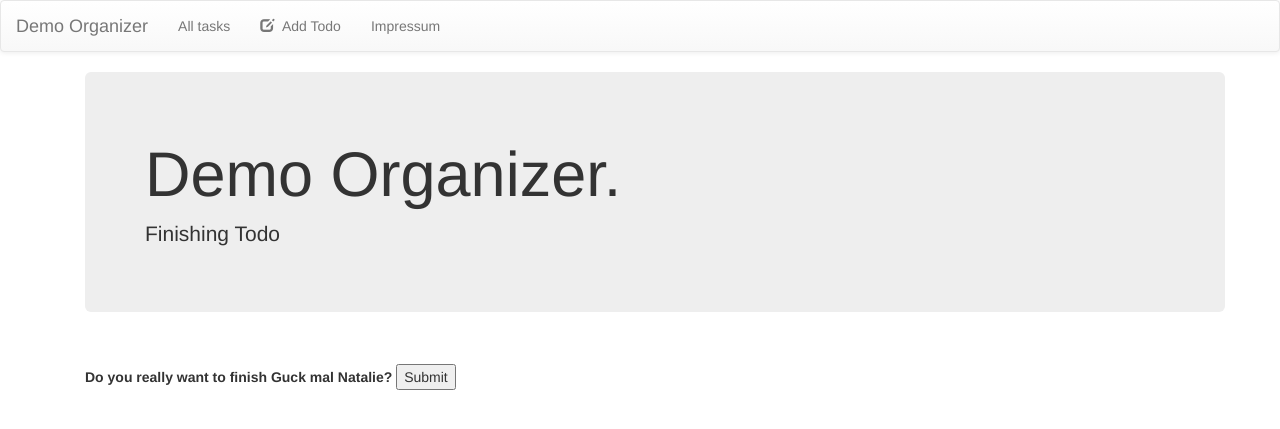
After one commit to patreu22/todotracker, a Django app: page /finish/1 in a window 1280 px wide. The commit adds this page. Shown: the top 429 px of the page. Run offline with Django 3.2, Linux system fonts and the light colour scheme; data comes from the database, SQL or seed files in the repository; both versions use the stored data as it was after the commit; some libraries are stand-ins or nearby versions.

Commit message:
Progress auf 100% setzen funktioniert

```diff
--- /dev/null
+++ b/todolist/templates/finish.html
@@ -0,0 +1,38 @@
+
+{% extends "base_page.html" %}
+
+{% block title %}Create Movie{% endblock %}
+
+{% block content %}
+        <div class="container">
+           <div class="jumbotron">
+            <h1>Demo Organizer.</h1>
+            <p>Finishing Todo</p>
+          </div>
+        </div>
+
+
+        <div class="container">
+          <form role="form" method="post" class="form">
+            {% csrf_token %}
+
+            <!--{% for field in form %}
+                <div class="form-group">
+                {{ field.errors }}
+                {{ field.label_tag }}
+                {{ field }}
+                </div>
+            {% endfor %}-->
+
+              <div class="form-group">
+                <input type="text" class="hidden" id="todo" name="title" maxlength="160" value="{{ object.title }}">
+                <input class="hidden" type="date" name="deadline" id="deadline" value="{{ object.deadlineAsString }}">
+                <input class="hidden" oninput="progressOutput.value=parseInt(progressbar.value)" type="range" id="progressbar" value="100" name="progress"><output name="progressOutput" for="progressbar"></output>
+              </div>
+              <label for="submit">Do you really want to finish {{ object.title }}?</label>
+              <input type="submit" value="Submit" />
+          </form>
+
+
+
+    {% endblock %}
--- a/todolist/templates/index.html
+++ b/todolist/templates/index.html
@@ -58,7 +58,7 @@
                 <div class="btn-group">
                   <a href="edit/{{todo.id}}" role="button" class="btn btn-default">Edit</a>
                   <a href="delete/{{todo.id}}" role="button" class="btn btn-default">Delete</a>
-                  <button class="btn btn-default" data-toggle="tooltip" title="Done?" data-placement="right"><span class="glyphicon glyphicon-check"></button>
+                  <a href="finish/{{todo.id}}" role="button" class="btn btn-default">Done?</a>
                 </div>
               </td>
           {% endfor %}
--- a/todolist/urls.py
+++ b/todolist/urls.py
@@ -7,4 +7,5 @@ urlpatterns = patterns('',
     url(r'^impressum', views.ImpressumView.as_view(), name='impressum'),
     url(r'^edit/(?P<pk>\d+)$', views.UpdateView.as_view(), name='todo_edit'),
     url(r'^delete/(?P<pk>\d+)$', views.DeleteView.as_view(), name='todo_delete'),
+    url(r'^finish/(?P<pk>\d+)$', views.FinishView.as_view(), name='todo_finish'),
 )
--- a/todolist/views.py
+++ b/todolist/views.py
@@ -28,3 +28,8 @@ class DeleteView(DeleteView):
     template_name = 'delete_confirm.html'
     model = Todo
     success_url = '/'
+
+class FinishView(UpdateView):
+    template_name = 'finish.html'
+    model = Todo
+    success_url = '/'
```
Also changed, not shown: db.sqlite3.
